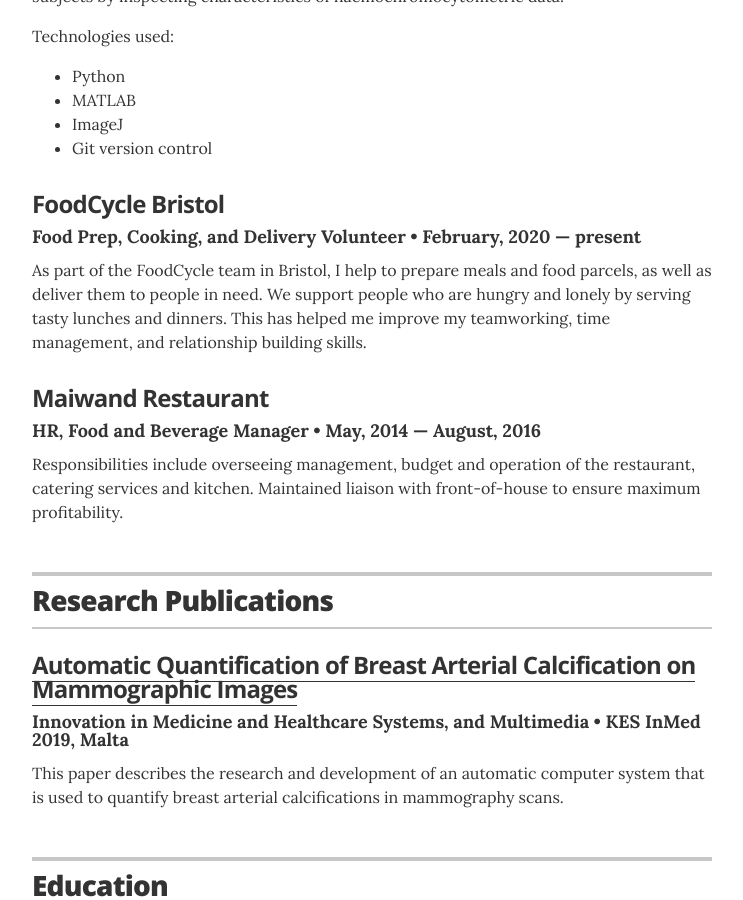
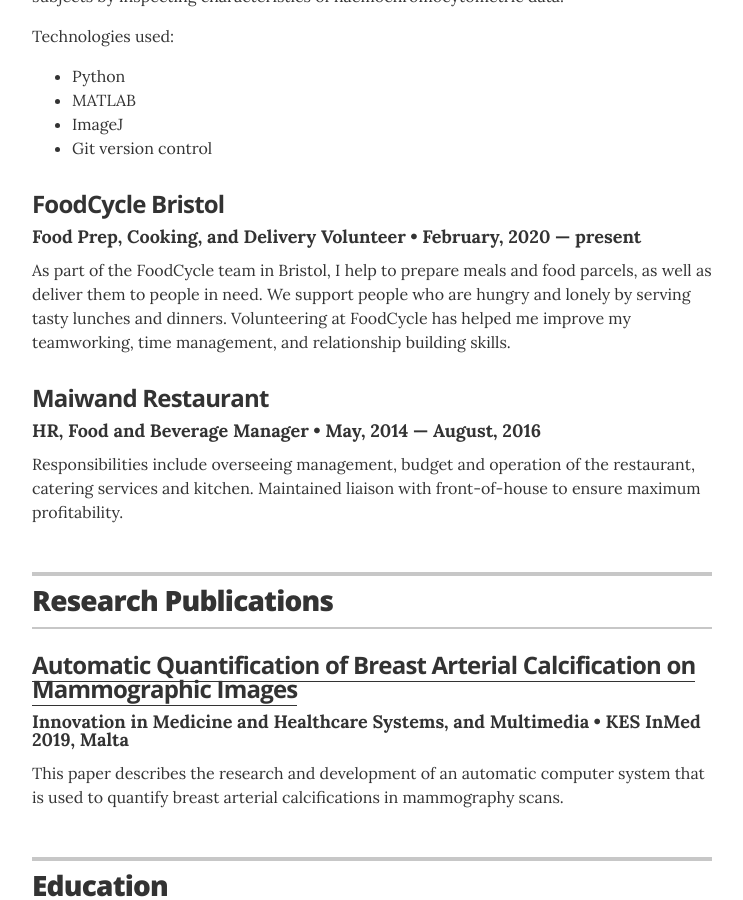
Before and after one commit to nmazidi/nmazidi.github.io, a Jekyll site: the page built from index.html, in a window 1280 px wide and 900 px high, scrolled down 1104 px. Shown: the whole window, without its empty margins (268-1011 px from the left). Built offline with Jekyll 4.4.1, drawn with Linux system fonts in a browser that asks for light colours.

Commit message:
added more to foodcycle

```diff
--- a/_data/experience.yml
+++ b/_data/experience.yml
@@ -12,7 +12,7 @@
 - company: FoodCycle Bristol
   position: Food Prep, Cooking, and Delivery Volunteer
   duration:   February, 2020 &mdash; present
-  summary: As part of the FoodCycle team in Bristol, I help to prepare meals and food parcels, as well as deliver them to people in need. We support people who are hungry and lonely by serving tasty lunches and dinners. This has helped me improve my teamworking, time management, and relationship building skills.
+  summary: As part of the FoodCycle team in Bristol, I help to prepare meals and food parcels, as well as deliver them to people in need. We support people who are hungry and lonely by serving tasty lunches and dinners. Volunteering at FoodCycle has helped me improve my teamworking, time management, and relationship building skills.
 
 - company: Maiwand Restaurant
   position: HR, Food and Beverage Manager
```
